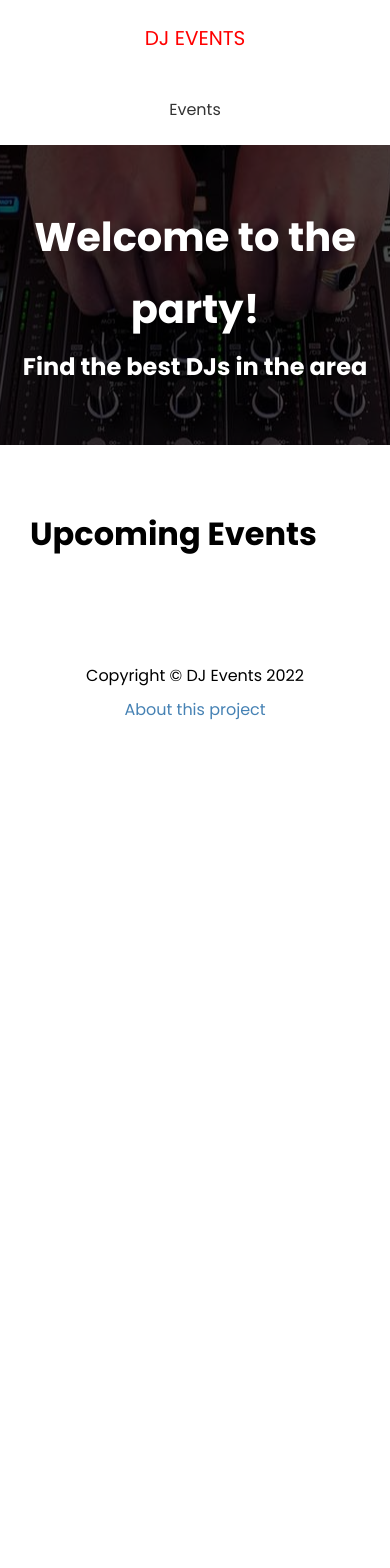
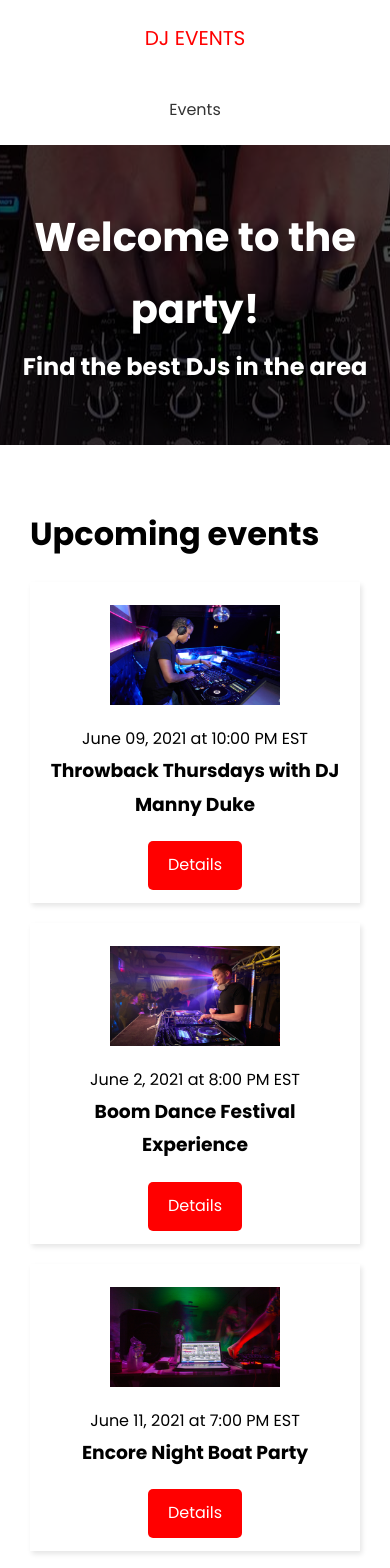
Before and after one commit to fredduguay/next_dj-events, a Next.js app: page / in a window 390 px wide. Shown: the top 1568 px of the page. Before the commit the page ends 844 px from the top, so only its background shows below. Built offline with nearby package versions, Linux system fonts and the light colour scheme; no server answers.

Commit message:
Displaying events

```diff
--- /dev/null
+++ b/components/EventItem.js
@@ -0,0 +1,29 @@
+import Link from 'next/link';
+import Image from 'next/image';
+import styles from '@/styles/EventItem.module.css';
+
+export default function EventItem({ evt }) {
+  return (
+    <div className={styles.event}>
+      <div className={styles.img}>
+        <Image
+          src={evt.image ? evt.image : '/images/event-default.png'}
+          width={170}
+          height={100}
+        />
+      </div>
+      <div className={styles.info}>
+        <span>
+          {evt.date} at {evt.time}
+        </span>
+        <h3>{evt.name}</h3>
+      </div>
+
+      <div className={styles.link}>
+        <Link href={`/events/${evt.slug}`}>
+          <a className='btn'>Details</a>
+        </Link>
+      </div>
+    </div>
+  );
+}
--- a/pages/index.js
+++ b/pages/index.js
@@ -1,12 +1,24 @@
 import Link from 'next/Link';
 import Layout from '@/components/Layout';
+import EventItem from '@/components/EventItem';
 import { API_URL } from '@/config/index';
 
 export default function Home({ events }) {
   console.log(events);
   return (
     <Layout>
-      <h1>Upcoming Events</h1>
+      <h1>Upcoming events</h1>
+      {events.length === 0 && <h3>No events to show</h3>}
+
+      {events.map((evt) => (
+        <EventItem key={evt.id} evt={evt} />
+      ))}
+
+      {events.length > 0 && (
+        <Link href='/events'>
+          <a className='btn-secondary'>View all events</a>
+        </Link>
+      )}
     </Layout>
   );
 }
@@ -18,6 +30,6 @@
   console.log(events);
 
   return {
-    props: { events }
+    props: { events: events.slice(0, 3) }
   };
 }
--- /dev/null
+++ b/styles/EventItem.module.css
@@ -0,0 +1,28 @@
+.event {
+  display: flex;
+  justify-content: space-between;
+  align-items: center;
+  margin: 20px 0;
+  padding: 13px;
+  box-shadow: 2px 3px 5px rgba(0, 0, 0, 0.1);
+}
+
+.img {
+  flex: 1;
+  margin: 10px;
+}
+
+.info {
+  flex: 2;
+}
+
+@media (max-width: 600px) {
+  .event {
+    flex-direction: column;
+    text-align: center;
+  }
+
+  .info {
+    margin-bottom: 20px;
+  }
+}
```
Also changed, not shown: pages/events/index.js (+27 -2 lines).
